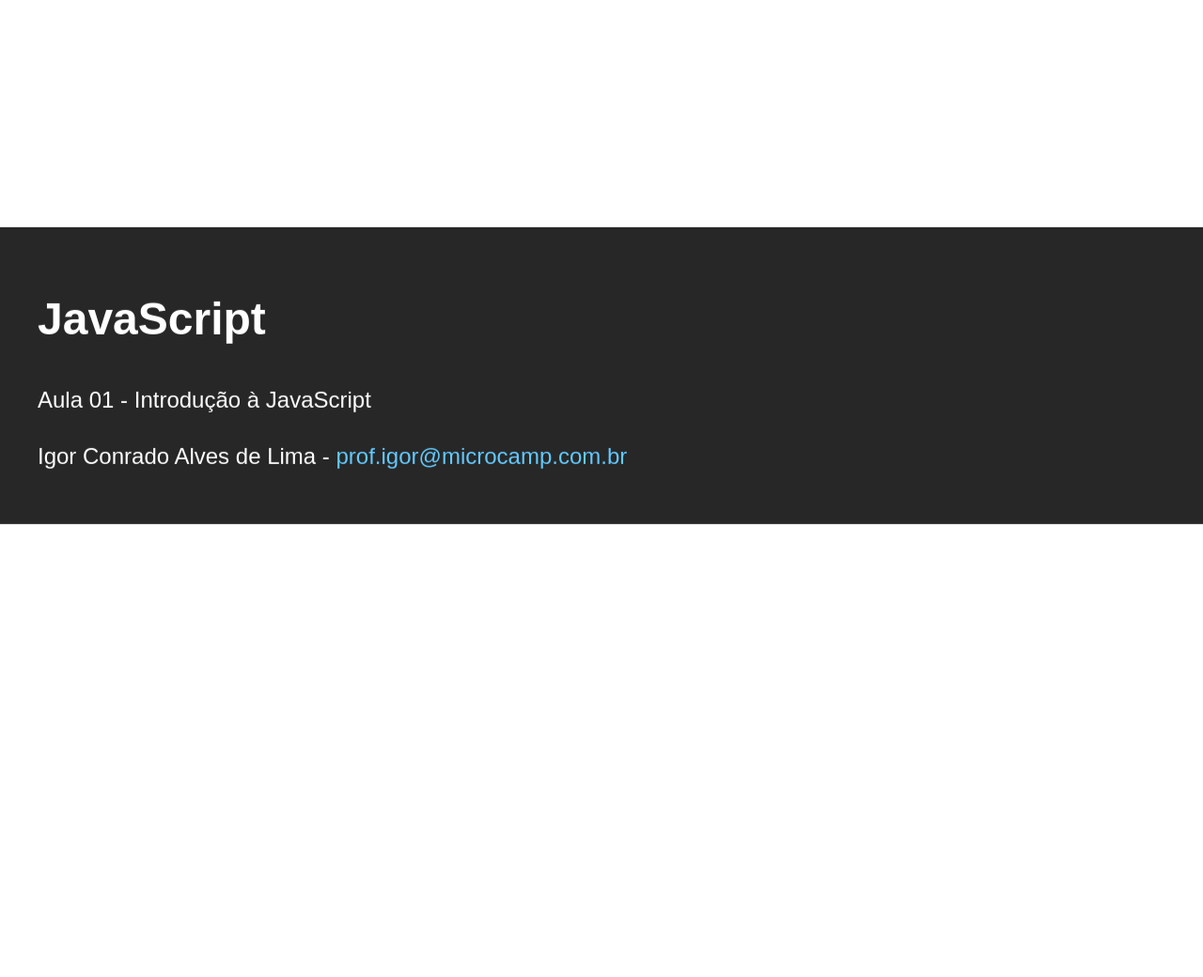
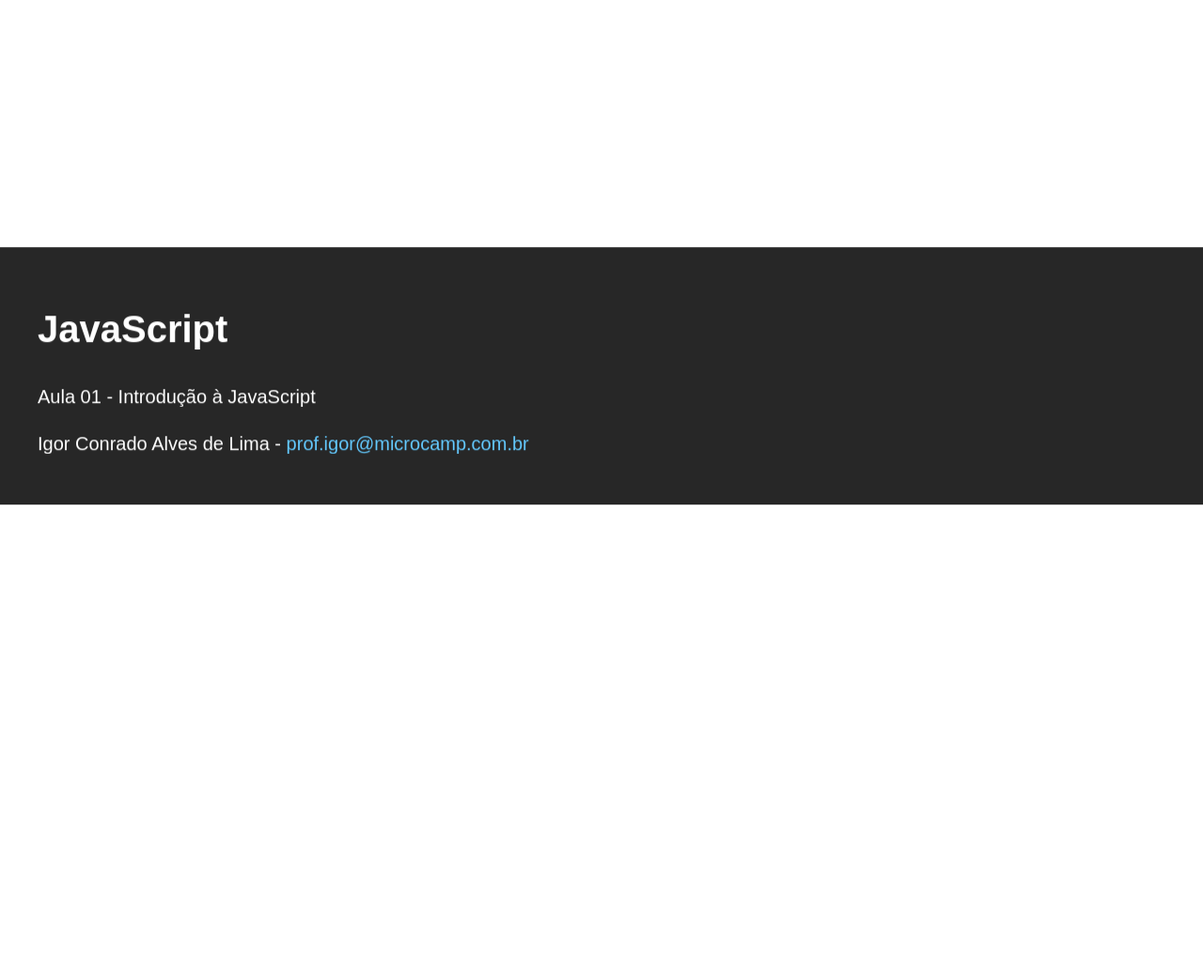
Before and after one commit to igorcadelima/curso-webdesign, a PHP site: page /javascript/aula01/index.html in a window 1280 px wide. Shown: the top 1040 px of the page at 94% size. Run offline with PHP 8.4, Linux system fonts and the light colour scheme; some libraries are stand-ins or nearby versions.

Commit message:
Altera tamanho de fonte da página
Altera tamanho de fonte da página para manter compatibilidade entre
vários navegadores.

```diff
--- a/common/css/custom.css
+++ b/common/css/custom.css
@@ -2,7 +2,7 @@
 html {
   overflow: hidden;
   font-family: sans-serif;
-  font-size: 1.5em;
+  font-size: 20px;
   line-height: 1.5;
 }
 
```
